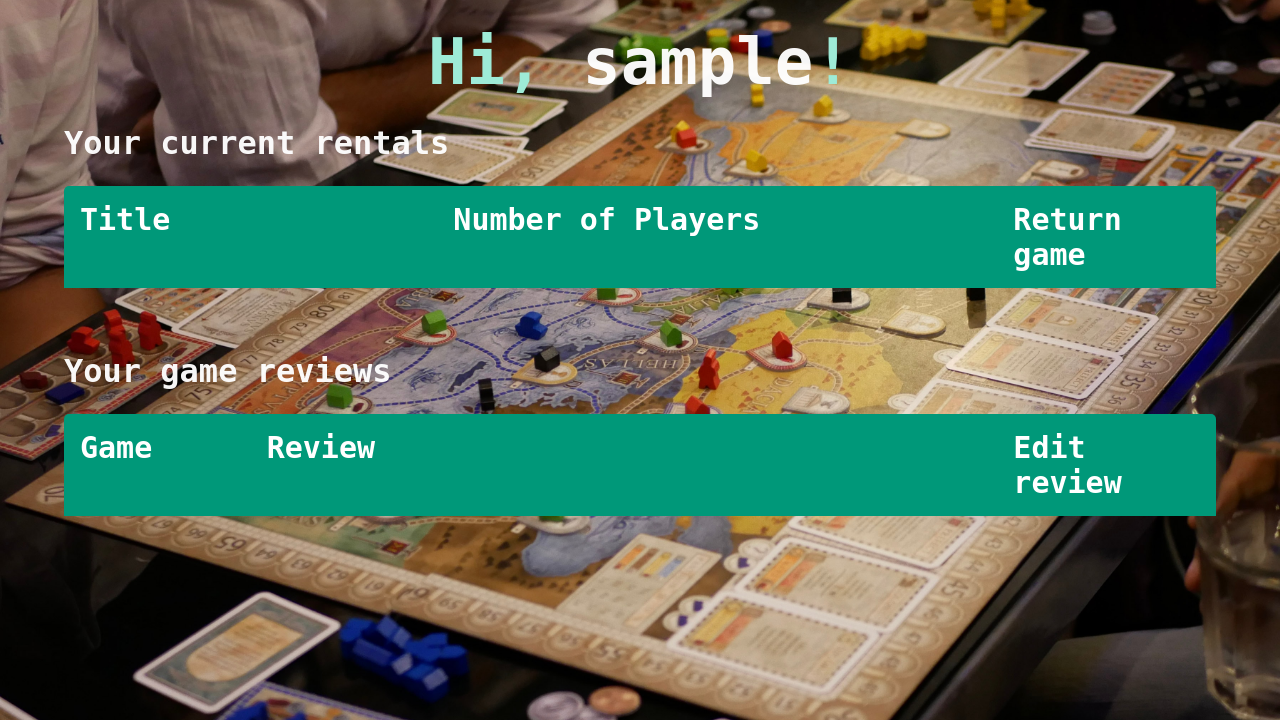
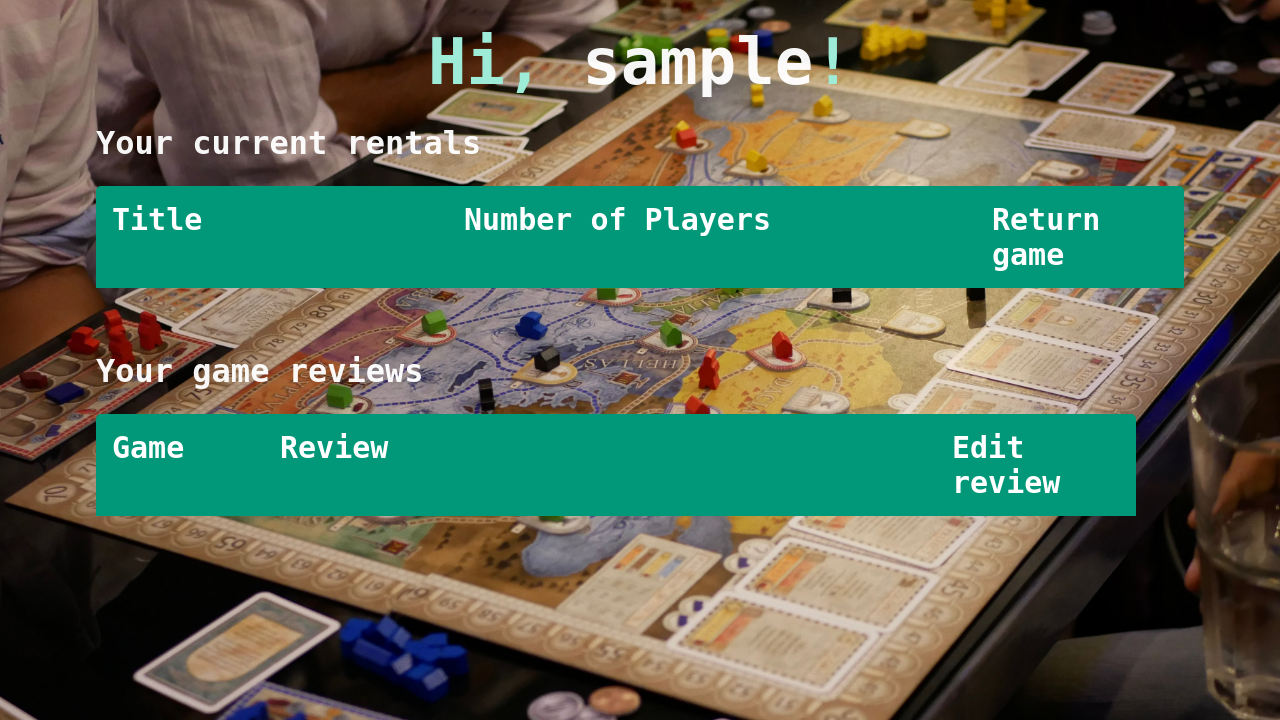
Before and after one commit to arekune/bored-games, a Django app: page /bored_games/profile/ in a window 1280 px wide. Shown: the part 80-800 px from the top of the page. Run offline with Django 4.2, Linux system fonts and the light colour scheme; the visitor is signed in with stand-in values (Sample User, id 1); data that the repository does not hold is empty.

Commit message:
Rental page overflow fix

```diff
--- a/bored_games_app/static/bored_games_app/my_rentals.css
+++ b/bored_games_app/static/bored_games_app/my_rentals.css
@@ -37,6 +37,12 @@
   margin-left: 4rem;
 }
 
+.content {
+  max-height: 44rem;
+  max-width: 95vw;
+  overflow: auto;
+}
+
 .content ul {
   display: flex;
   flex-direction: column;
@@ -69,6 +75,7 @@
 .review-data {
   display: grid;
   grid-template-columns: 1fr 4fr 1fr;
+  max-width: 65rem;
   padding: 1rem;
   place-content: center;
 }
```
